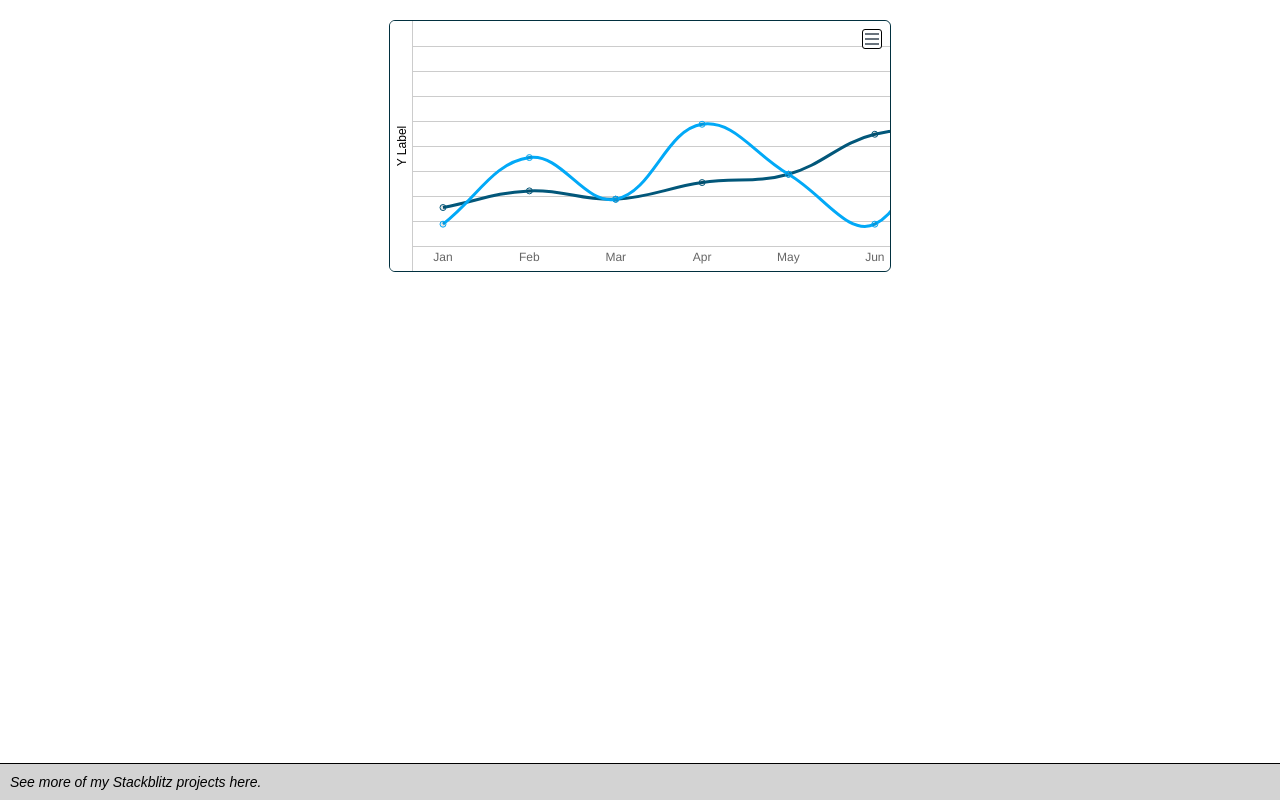
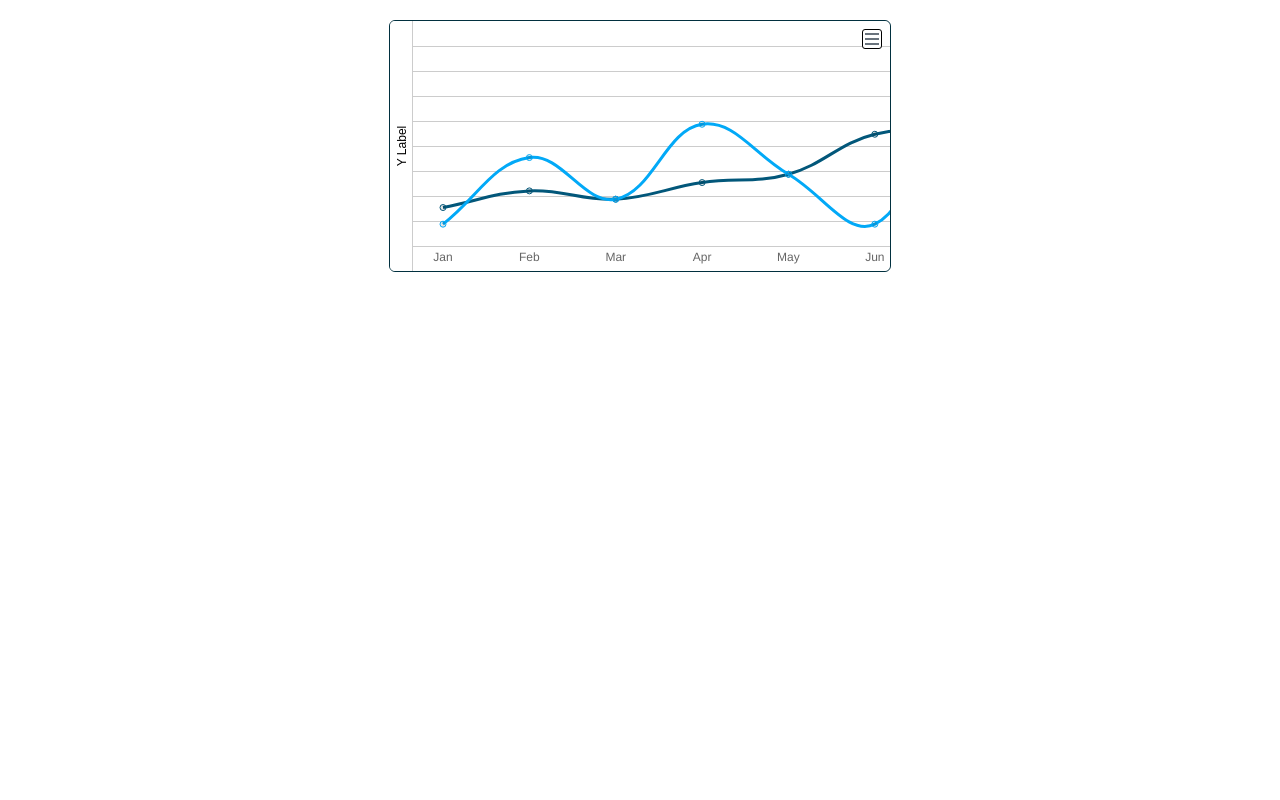
Before and after one commit to eastcoastdeveloper/chartjs-line-chart-fj8tc8, an Angular app: page / in a window 1280 px wide. Built offline with nearby package versions, Linux system fonts and the light colour scheme.

Commit message:
1 file modified

```diff
--- a/src/app/app.component.html
+++ b/src/app/app.component.html
@@ -1,5 +1 @@
 <line-chart></line-chart>
-
-<div class="dashboard-link">
-	<a href="https://stackblitz.com/@eastcoastdeveloper" target="_blank">See more of my Stackblitz projects here.</a>
-</div>
```
